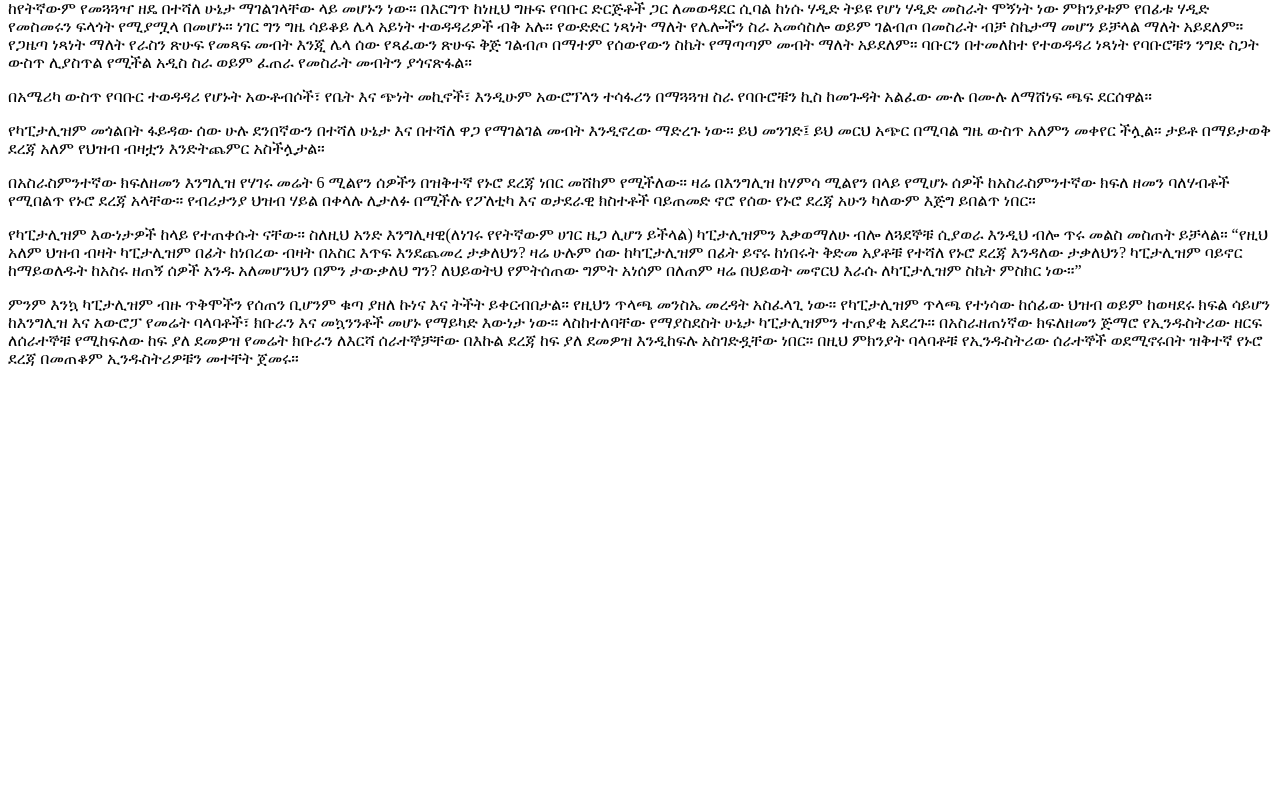
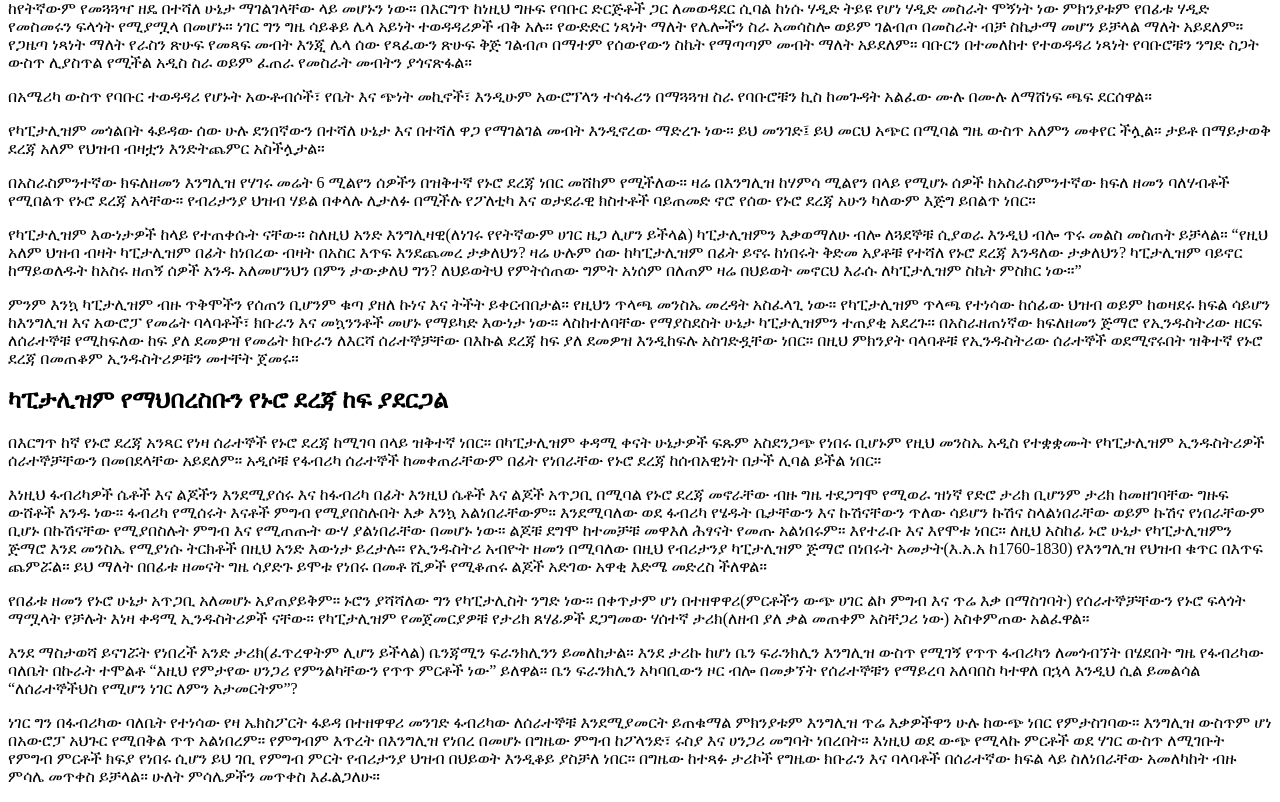
Before and after one commit to mickykebe/book-economic-policy-thoughts-for-today-and-tomorrow, a Next.js app: page /capitalism in a window 1280 px wide. Shown: the part 902-1704 px from the top of the page. Before the commit the page ends 1286 px from the top, so only its background shows below. Built offline with nearby package versions, Linux system fonts and the light colour scheme.

Commit message:
capitalism wip

```diff
--- a/pages/capitalism.mdx
+++ b/pages/capitalism.mdx
@@ -33,3 +33,15 @@
 የካፒታሊዝም እውነታዎች ከላይ የተጠቀሱት ናቸው። ስለዚህ አንድ እንግሊዛዊ(ለነገሩ የየትኛውም ሀገር ዜጋ ሊሆን ይችላል) ካፒታሊዝምን እቃወማለሁ ብሎ ለጓደኞቹ ሲያወራ እንዲህ ብሎ ጥሩ መልስ መስጠት ይቻላል። “የዚህ አለም ህዝብ ብዛት ካፒታሊዝም በፊት ከነበረው ብዛት በአስር እጥፍ እንደጨመረ ታቃለህን? ዛሬ ሁሉም ሰው ከካፒታሊዝም በፊት ይኖሩ ከነበሩት ቅድመ አያቶቹ የተሻለ የኑሮ ደረጃ እንዳለው ታቃለህን? ካፒታሊዝም ባይኖር ከማይወለዱት ከአስሩ ዘጠኝ ሰዎች አንዱ አለመሆንህን በምን ታውቃለህ ግን? ለህይወትህ የምትሰጠው ግምት አነሰም በለጠም ዛሬ በህይወት መኖርህ እራሱ ለካፒታሊዝም ስኬት ምስክር ነው።”
 
 ምንም እንኳ ካፒታሊዝም ብዙ ጥቅሞችን የሰጠን ቢሆንም ቁጣ ያዘለ ኩነና እና ትችት ይቀርብበታል። የዚህን ጥላጫ መንስኤ መረዳት አስፈላጊ ነው። የካፒታሊዝም ጥላጫ የተነሳው ከሰፊው ህዝብ ወይም ከወዛደሩ ክፍል ሳይሆን ከእንግሊዝ እና አውሮፓ የመሬት ባላባቶች፣ ክቡራን እና መኳንንቶች መሆኑ የማይካድ እውነታ ነው። ላስከተለባቸው የማያስደስት ሁኔታ ካፒታሊዝምን ተጠያቂ አደረጉ። በአስራዘጠነኛው ክፍለዘመን ጅማሮ የኢንዱስትሪው ዘርፍ ለሰራተኞቹ የሚከፍለው ከፍ ያለ ደመዎዝ የመሬት ክቡራን ለእርሻ ሰራተኞቻቸው በእኩል ደረጃ ከፍ ያለ ደመዎዝ እንዲከፍሉ አስገድዷቸው ነበር። በዚህ ምክንያት ባላባቶቹ የኢንዱስትሪው ሰራተኞች ወደሚኖሩበት ዝቅተኛ የኑሮ ደረጃ በመጠቆም ኢንዱስትሪዎቹን መተቸት ጀመሩ።
+
+## ካፒታሊዝም የማህበረስቡን የኑሮ ደረጃ ከፍ ያደርጋል
+
+በእርግጥ ከኛ የኑሮ ደረጃ አንጻር የነዛ ሰራተኞች የኑሮ ደረጃ ከሚገባ በላይ ዝቅተኛ ነበር። በካፒታሊዝም ቀዳሚ ቀናት ሁኔታዎች ፍጹም አስደንጋጭ የነበሩ ቢሆኑም የዚህ መንስኤ አዲስ የተቋቋሙት የካፒታሊዝም ኢንዱስትሪዎች ሰራተኞቻቸውን በመበደላቸው አይደለም። አዲሶቹ የፋብሪካ ሰራተኞች ከመቀጠራቸውም በፊት የነበራቸው የኑሮ ደረጃ ከሰብአዊነት በታች ሊባል ይችል ነበር።
+
+እነዚህ ፋብሪካዎች ሴቶች እና ልጆችን እንደሚያሰሩ እና ከፋብሪካ በፊት እንዚህ ሴቶች እና ልጆች አጥጋቢ በሚባል የኑሮ ደረጃ መኖራቸው ብዙ ግዜ ተደጋግሞ የሚወራ ዝነኛ የድሮ ታሪክ ቢሆንም ታሪክ ከመዘገባቸው ግዙፍ ውሸቶች አንዱ ነው። ፋብሪካ የሚሰሩት እናቶች ምግብ የሚያበስሉበት እቃ እንኳ አልነበራቸውም። እንደሚባለው ወደ ፋብሪካ የሄዱት ቤታቸውን እና ኩሽናቸውን ጥለው ሳይሆን ኩሽና ስላልነበራቸው ወይም ኩሽና የነበራቸውም ቢሆኑ በኩሽናቸው የሚያበስሉት ምግብ እና የሚጠጡት ውሃ ያልነበራቸው በመሆኑ ነው። ልጆቹ ደግሞ ከተመቻቹ መዋእለ ሕፃናት የመጡ አልነበሩም። እየተራቡ እና እየሞቱ ነበር። ለዚህ አስከፊ ኑሮ ሁኔታ የካፒታሊዝምን ጅማሮ እንደ መንስኤ የሚያነሱ ትርክቶች በዚህ አንድ እውነታ ይረታሉ። የኢንዱስትሪ አብዮት ዘመን በሚባለው በዚህ የብሪታንያ ካፒታሊዝም ጅማሮ በነበሩት አመታት(እ.አ.አ ከ1760-1830) የእንግሊዝ የህዝብ ቁጥር በእጥፍ ጨምሯል። ይህ ማለት በበፊቱ ዘመናት ግዜ ሳያድጉ ይሞቱ የነበሩ በመቶ ሺዎች የሚቆጠሩ ልጆች አድገው አዋቂ እድሜ መድረስ ችለዋል።
+
+የበፊቱ ዘመን የኑሮ ሁኔታ አጥጋቢ አለመሆኑ አያጠያይቅም። ኑሮን ያሻሻለው ግን የካፒታሊስት ንግድ ነው። በቀጥታም ሆነ በተዘዋዋሪ(ምርቶችን ውጭ ሀገር ልኮ ምግብ እና ጥሬ እቃ በማስገባት) የሰራተኞቻቸውን የኑሮ ፍላጎት ማሟላት የቻሉት እነዛ ቀዳሚ ኢንዱስትሪዎች ናቸው። የካፒታሊዝም የመጀመርያዎቹ የታሪክ ጸሃፊዎች ደጋግመው ሃሰተኛ ታሪክ(ለዘብ ያለ ቃል መጠቀም አስቸጋሪ ነው) አስቀምጠው አልፈዋል።
+
+እንደ ማስታወሻ ይናገሯት የነበረች አንድ ታሪክ(ፈጥረዋትም ሊሆን ይችላል) ቤንጃሚን ፍራንክሊንን ይመለከታል። እንደ ታሪኩ ከሆነ ቤን ፍራንክሊን እንግሊዝ ውስጥ የሚገኝ የጥጥ ፋብሪካን ለመጎብኘት በሄደበት ግዜ የፋብሪካው ባለቤት በኩራት ተሞልቶ “እዚህ የምታየው ሀንጋሪ የምንልካቸውን የጥጥ ምርቶች ነው” ይለዋል። ቤን ፍራንክሊን አካባቢውን ዞር ብሎ በመቃኘት የሰራተኞቹን የማይረባ አለባበስ ካተዋለ በኋላ እንዲህ ሲል ይመልሳል “ለሰራተኞችህስ የሚሆን ነገር ለምን አታመርትም”?
+
+ነገር ግን በፋብሪካው ባለቤት የተነሳው የዛ ኤክስፖርት ፋይዳ በተዘዋዋሪ መንገድ ፋብሪካው ለሰራተኞቹ እንደሚያመርት ይጠቁማል ምክንያቱም እንግሊዝ ጥሬ እቃዎችዋን ሁሉ ከውጭ ነበር የምታስገባው። እንግሊዝ ውስጥም ሆነ በአውሮፓ አህጉር የሚበቅል ጥጥ አልነበረም። የምግብም እጥረት በእንግሊዝ የነበረ በመሆኑ በግዜው ምግብ ከፖላንድ፣ ሩስያ እና ሀንጋሪ መግባት ነበረበት። እነዚህ ወደ ውጭ የሚላኩ ምርቶች ወደ ሃገር ውስጥ ለሚገቡት የምግብ ምርቶች ክፍያ የነበሩ ሲሆን ይህ ገቢ የምግብ ምርት የብሪታንያ ህዝብ በህይወት እንዲቆይ ያስቻለ ነበር። በግዜው ከተጻፉ ታሪኮች የግዜው ክቡራን እና ባላባቶች በሰራተኛው ክፍል ላይ ስለነበራቸው አመለካከት ብዙ ምሳሌ መጥቀስ ይቻላል። ሁለት ምሳሌዎችን መጥቀስ እፈልጋለሁ።
```
